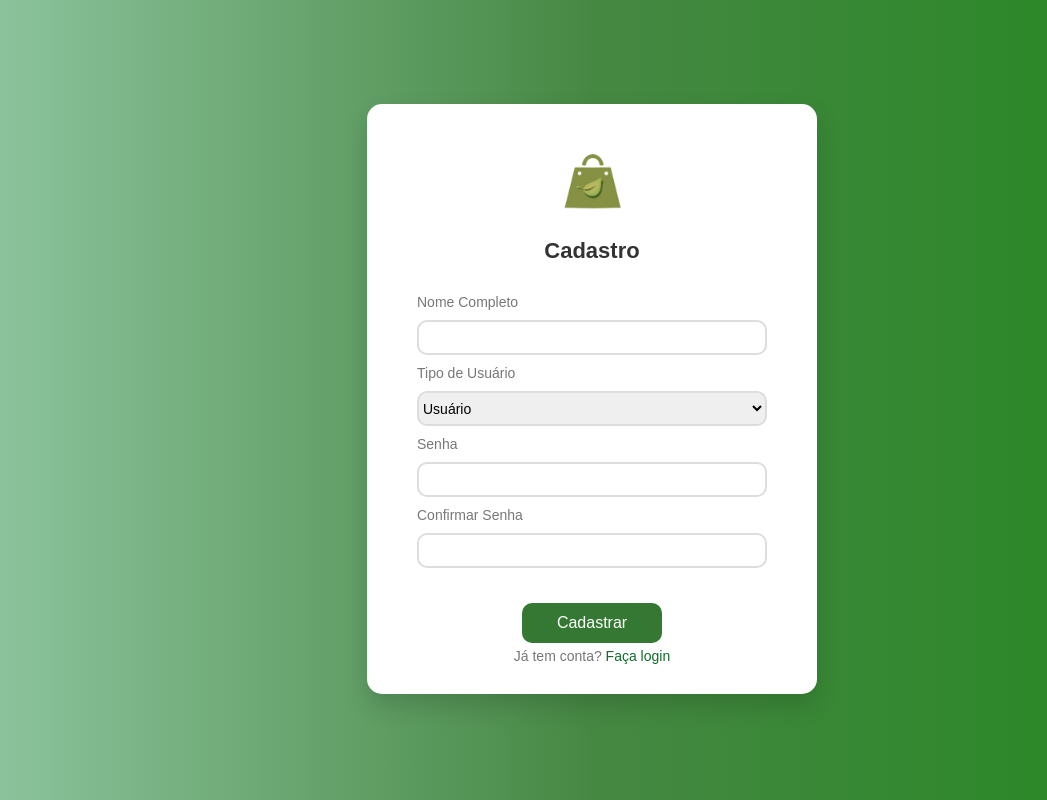
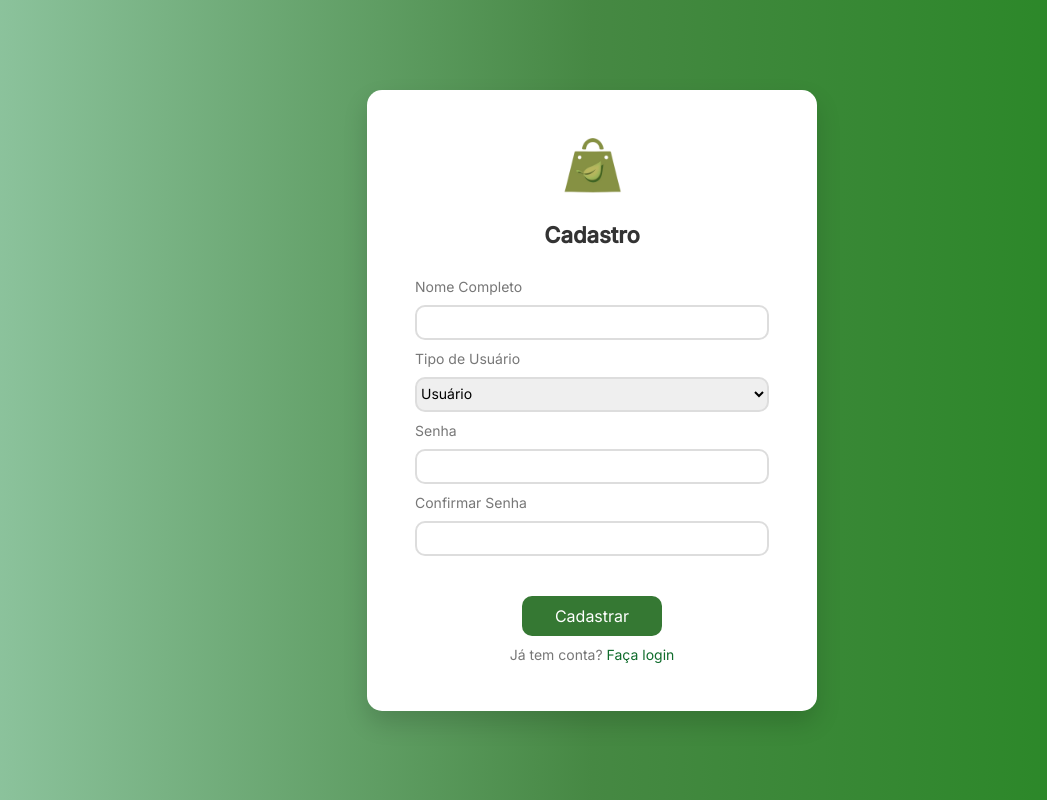
Before and after one commit to LipeOS/E-commerce, a Flask app: page / in a window 1280 px wide. Shown: the whole page, without its empty margins (48-1095 px from the left). Run offline with Flask 3, Linux system fonts and the light colour scheme.

Commit message:
Atualizacao css
Nomes de arquivos mudados
Formatacao de codigo mudado
Comentarios adicionados

```diff
--- /dev/null
+++ b/frontend/static/css/styeles.css
@@ -0,0 +1,109 @@
+@import url('https://fonts.googleapis.com/css2?family=Inter:wght@200;300;400;500&family=Open+Sans:wght@300;400;500;600&display=swap');
+
+/* Variáveis globais para cores */
+:root {
+  --primary-color: #357833;
+  --secondary-color: #0a380b;
+  --background-color: #91c7a3;
+  --text-color: #333;
+  --light-text-color: #777;
+  --input-border-color: #ddd;
+  --input-focus-color: #6A82FB;
+  --link-color: #106c2c;
+}
+
+/* Reset padrão */
+* {
+  margin: 0;
+  padding: 0;
+  box-sizing: border-box;
+  font-family: 'Inter', sans-serif;
+}
+
+body {
+  background: linear-gradient(to right, var(--background-color), #468843, #22881f);
+  height: 100vh;
+  display: flex;
+  justify-content: center;
+  align-items: center;
+}
+
+/* Estilos compartilhados para ambos os formulários */
+.form-container {
+  background-color: white;
+  padding: 3rem;
+  border-radius: 0.9375rem;
+  box-shadow: 0 0.75rem 1.5rem rgba(0, 0, 0, 0.15);
+  text-align: center;
+  width: 28.125rem; /* 450px */
+}
+
+.form-logo {
+  margin-top: -1.25rem; /* -20px */
+  width: 6.25rem; /* 100px */
+  height: 6.25rem; /* 100px */
+}
+
+.form-title {
+  margin-bottom: 1.875rem; /* 30px */
+  color: var(--text-color);
+  font-size: 1.375rem; /* 22px */
+}
+
+.input-group {
+  margin-bottom: 0.625rem; /* 10px */
+  text-align: left;
+}
+
+.input-group label {
+  display: block;
+  margin-bottom: 0.625rem; /* 10px */
+  color: var(--light-text-color);
+  font-size: 0.875rem; /* 14px */
+}
+
+.input-group input, .input-group select {
+  width: 100%;
+  height: 2.1875rem; /* 35px */
+  border: 0.125rem solid var(--input-border-color); /* 2px */
+  border-radius: 0.625rem; /* 10px */
+  font-size: 0.875rem; /* 14px */
+  outline: none;
+  transition: border-color 0.3s;
+}
+
+.input-group input:focus, .input-group select:focus {
+  border-color: var(--input-focus-color);
+}
+
+.submit-btn {
+  width: 8.75rem; /* 140px */
+  height: 2.5rem; /* 40px */
+  background-color: var(--primary-color);
+  color: white;
+  border: none;
+  border-radius: 0.625rem; /* 10px */
+  font-size: 1rem; /* 16px */
+  cursor: pointer;
+  transition: background-color 0.3s;
+  margin-top: 1.875rem; /* 30px */
+}
+
+.submit-btn:hover {
+  background-color: var(--secondary-color);
+}
+
+.form-link {
+  margin-top: 0.625rem; /* 10px */
+  color: var(--light-text-color);
+  font-size: 0.875rem; /* 14px */
+}
+
+.form-link a {
+  color: var(--link-color);
+  text-decoration: none;
+}
+
+.form-link a:hover {
+  text-decoration: underline;
+}
--- a/frontend/static/css/styelesLO.css
+++ /dev/null
@@ -1,178 +0,0 @@
-@import url('https://fonts.googleapis.com/css2?family=Inter:wght@200;300;400;500&family=Open+Sans:wght@300;400;500;600&display=swap');
-* {
-  margin: 0;
-  padding: 0;
-  box-sizing: border-box;
-  font-family: Arial, sans-serif;
-}
-
-body {
-  background: linear-gradient(to right, #91c7a3, #468843, #22881f);
-  height: 100vh;
-  display: flex;
-  justify-content: center;
-  align-items: center;
-}
-
-.login-container {
-  background-color: white;
-  padding: 50px; /* Mantendo o padding original */
-  border-radius: 15px;
-  box-shadow: 0 12px 24px rgba(0, 0, 0, 0.15);
-  text-align: center;
-  width: 450px;
-  height: 590px;
-  margin-top: -2px;
-}
-
-
-.login-container > img {
-  margin-top: -20px;
-}
-
-h2 {
-  margin-bottom: 30px; /* Reduzindo espaço abaixo do título */
-  color: #333;
-  font-size: 22px; /* Reduzindo o tamanho da fonte */
-}
-
-.input-group {
-  margin-bottom: 5px; /* Menos espaço entre os grupos */
-}
-
-.input-group label {
-  display: block;
-  text-align: left;
-  margin-bottom: 10px; /* Espaçamento menor entre o label e o input */
-  color: #777;
-  font-size: 14px; /* Tamanho do label reduzido */
-  margin-top: 10px;
-}
-
-.input-group input, .input-group select {
-  width: 100%;
-  height: 35px; /* Altura dos inputs reduzida */
-  border: 2px solid #ddd;
-  border-radius: 10px;
-  font-size: 14px; /* Texto dentro do input ligeiramente menor */
-  outline: none;
-  transition: border-color 0.3s;
-}
-
-.input-group input:focus, .input-group select:focus {
-  border-color: #6A82FB;
-}
-
-.login-btn {
-  width: 140px;
-  height: 40px; /* Reduzindo a altura do botão */
-  background-color: #357833;
-  color: white;
-  border: none;
-  border-radius: 10px;
-  font-size: 16px; /* Mantendo a fonte do botão */
-  cursor: pointer;
-  transition: background-color 0.3s;
-  margin-top: 30px;
-}
-
-.login-btn:hover {
-  background-color: #0a380b;
-}
-
-.signup-link {
-  margin-top: 5px; /* Espaçamento menor no link de cadastro */
-  color: #777;
-  font-size: 14px;
-}
-
-.signup-link a {
-  color: #106c2c;
-  text-decoration: none;
-}
-
-.signup-link a:hover {
-  text-decoration: underline;
-}
-
-/* Campos de senha */
-.input-group input[type="password"] {
-  height: 35px; /* Reduzindo a altura do campo de senha */
-  border: 2px solid #ddd;
-  border-radius: 10px;
-  font-size: 14px;
-  outline: none;
-  transition: border-color 0.3s;
-}
-
-/* Foco nos campos de senha */
-.input-group input[type="password"]:focus {
-  border-color: #6A82FB;
-}
-
-.loogin {
-  margin-top: 60px;
-}
-
-.login-btn2 {
-    width: 140px;
-    height: 40px; /* Reduzindo a altura do botão */
-    background-color: #357833;
-    color: white;
-    border: none;
-    border-radius: 10px;
-    font-size: 16px; /* Mantendo a fonte do botão */
-    cursor: pointer;
-    transition: background-color 0.3s;
-    margin-top: 70px;
-}
-
-.login-btn2:hover {
-  background-color: #0a380b;
-}
-
-.input-group2 {
-  margin-bottom: 5px; /* Menos espaço entre os grupos */
-}
-
-.input-group2 label {
-  display: block;
-  text-align: left;
-  margin-bottom: 10px; /* Espaçamento menor entre o label e o input */
-  color: #777;
-  font-size: 14px; /* Tamanho do label reduzido */
-  margin-top: 10px;
-}
-
-/* Campos de senha */
-.input-group2 input[type="password"] {
-  height: 35px; /* Reduzindo a altura do campo de senha */
-  border: 2px solid #ddd;
-  border-radius: 10px;
-  font-size: 14px;
-  outline: none;
-  transition: border-color 0.3s;
-}
-
-.input-group2 {
-  margin-bottom: 5px; /* Menos espaço entre os grupos */
-}
-
-.input-group2 label {
-  display: block;
-  text-align: left;
-  margin-bottom: 10px; /* Espaçamento menor entre o label e o input */
-  color: #777;
-  font-size: 14px; /* Tamanho do label reduzido */
-  margin-top: 10px;
-}
-
-.input-group2 input, .input-group2 select {
-  width: 100%;
-  height: 35px; /* Altura dos inputs reduzida */
-  border: 2px solid #ddd;
-  border-radius: 10px;
-  font-size: 14px; /* Texto dentro do input ligeiramente menor */
-  outline: none;
-  transition: border-color 0.3s;
-}
--- a/frontend/templates/cadastro.html
+++ b/frontend/templates/cadastro.html
@@ -4,14 +4,14 @@
     <meta charset="UTF-8">
     <meta http-equiv="X-UA-Compatible" content="IE=edge">
     <meta name="viewport" content="width=device-width, initial-scale=1.0">
-    <link rel="stylesheet" href="../static/css/styelesLO.css">
+    <link rel="stylesheet" href="../static/css/styeles.css">
     <title>Cadastro</title>
 </head>
 <body>
-    <div class="login-container">
-        <img src="/frontend/img/logo.png" alt="icone" width="100px" height="100px">
-        <h2>Cadastro</h2>
-        <form action="/register" method="post">
+    <div id="register-container" class="form-container">
+        <img src="/frontend/img/logo.png" alt="icone" class="form-logo">
+        <h2 class="form-title">Cadastro</h2>
+        <form id="register-form" action="/register" method="post">
           <div class="input-group">
             <label for="fullname">Nome Completo</label>
             <input type="text" id="fullname" name="fullname" required>
@@ -31,10 +31,10 @@
             <label for="confirm-password">Confirmar Senha</label>
             <input type="password" id="confirm-password" name="confirm_password" required>
           </div>
-          <button type="submit" class="login-btn">Cadastrar</button>
-          <p class="signup-link">Já tem conta? <a href="login.html">Faça login</a></p>
+          <button type="submit" class="submit-btn">Cadastrar</button>
+          <p class="form-link">Já tem conta? <a href="login.html">Faça login</a></p>
         </form>
       </div>
 </body>
-<script src="../static/js/scriptLO.js"></script>
+<script src="../static/js/script.js"></script>
 </html>
--- a/frontend/templates/index.html
+++ b/frontend/templates/index.html
@@ -4,7 +4,7 @@
     <meta charset="UTF-8">
     <meta name="viewport" content="width=device-width, initial-scale=1.0">
     <title>Ecocommerce</title>
-    <link rel="stylesheet" href="../static/css/styles.css">
+    <link rel="stylesheet" href="../static/css/index.css">
 </head>
 <body>
     <!-- Header -->
```
Also changed, not shown: frontend/templates/login.html (+11 -11 lines), frontend/static/css/index.css (renamed from frontend/static/css/styles.css).
